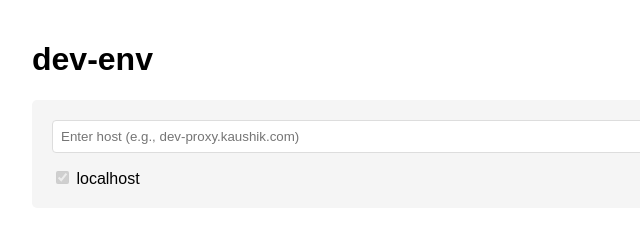
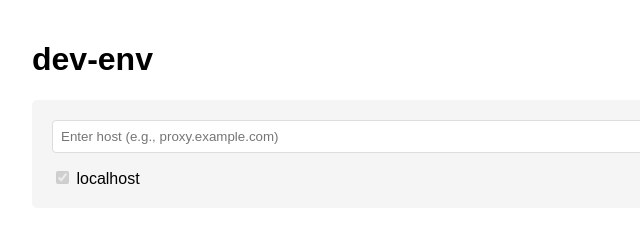
Before and after one commit to NeuronEnix/dev-env, a website: page public/index.html in a window 1280 px wide. Shown: the top 225 px of the page, 208-848 px from the left. Drawn offline with Linux system fonts and the light colour scheme.

Commit message:
fix(index): update placeholder text for host input in index.html

```diff
--- a/public/index.html
+++ b/public/index.html
@@ -83,7 +83,7 @@
 
     <div class="host-manager">
         <div class="host-input">
-            <input type="text" id="hostInput" placeholder="Enter host (e.g., dev-proxy.kaushik.com)">
+            <input type="text" id="hostInput" placeholder="Enter host (e.g., proxy.example.com)">
             <button onclick="addHost()">Add Host</button>
         </div>
         <div class="host-list" id="hostList">
```
